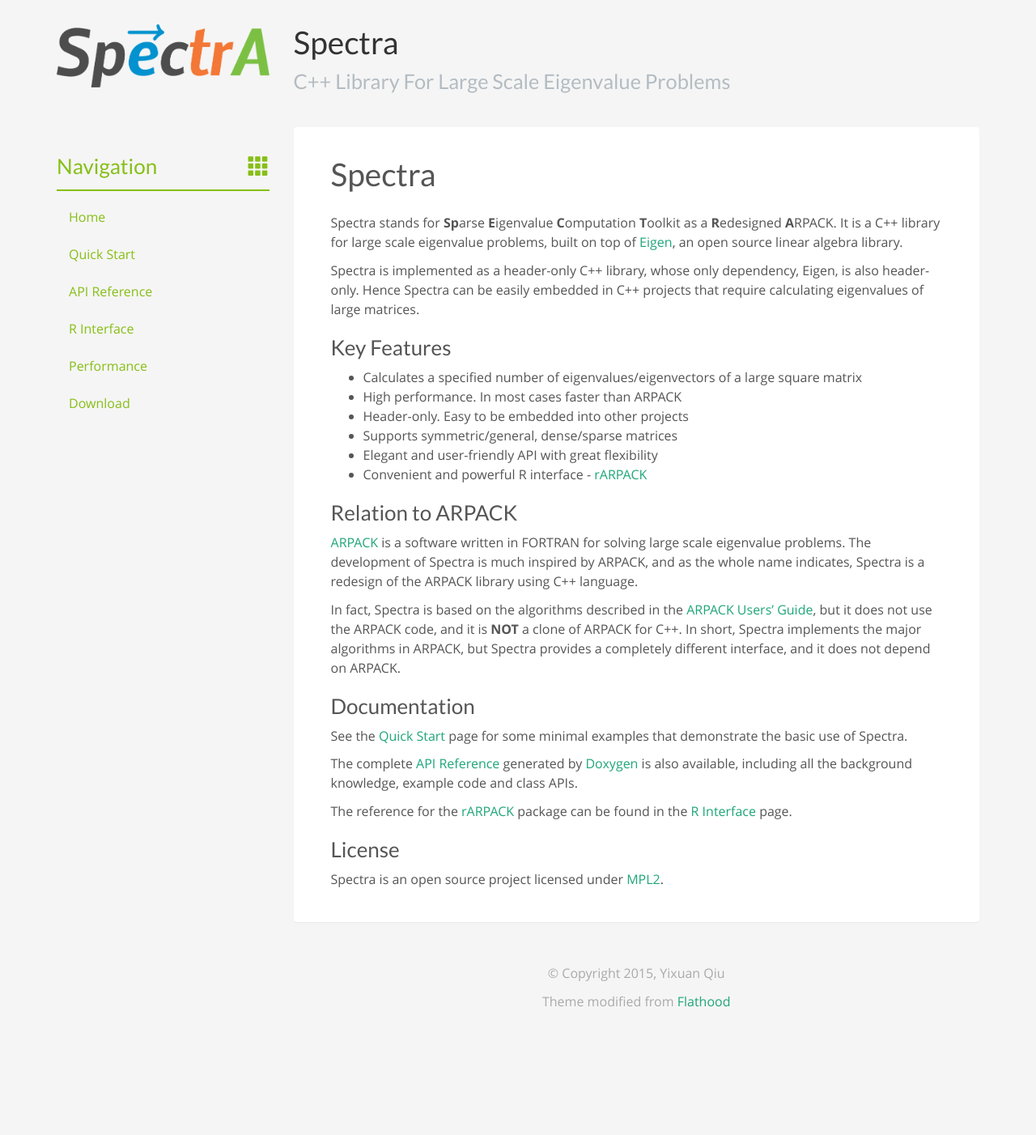
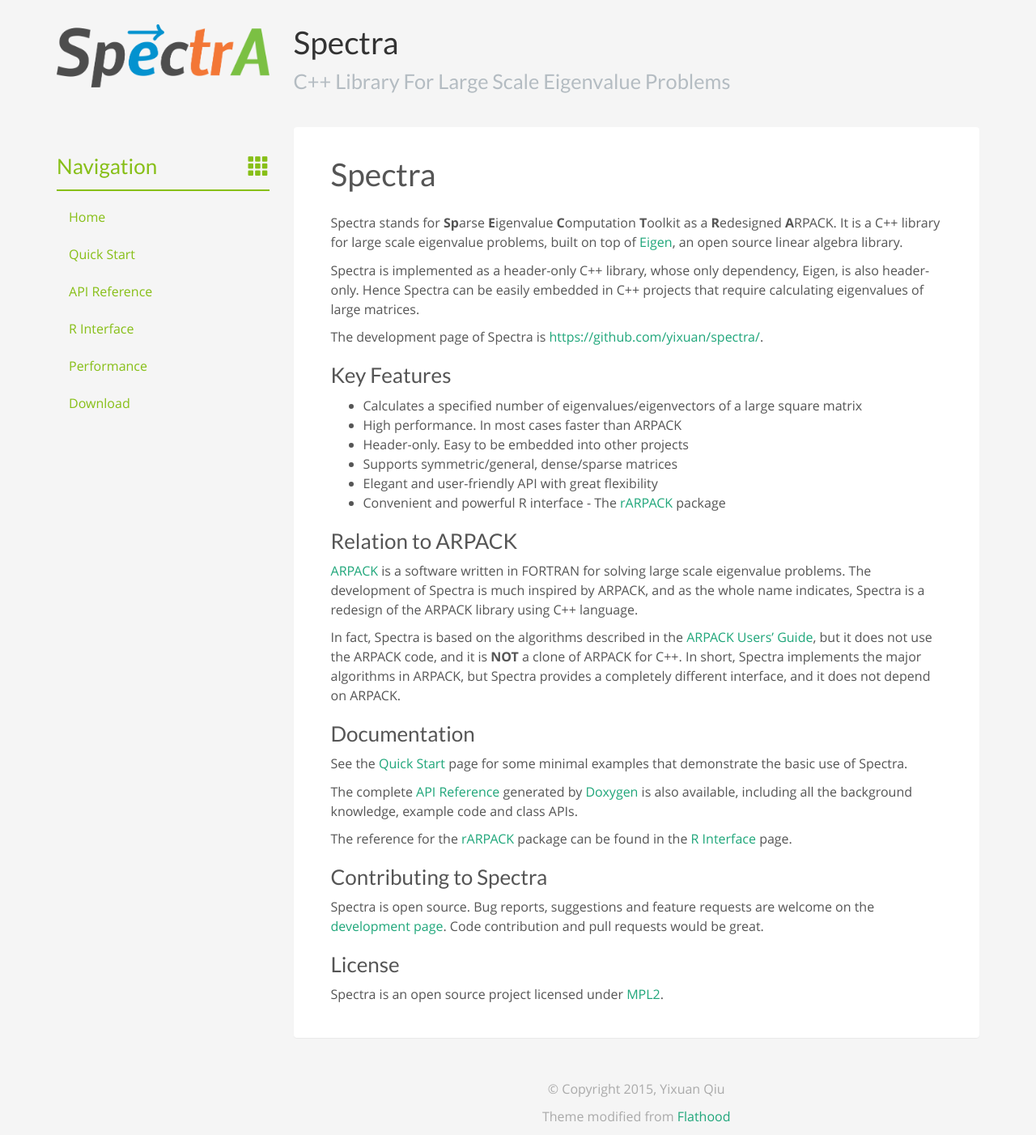
Before and after one commit to yixuan/spectra, a Jekyll site: the page built from index.md, in a window 1280 px wide. Shown: the whole page at 81% size. Built offline with Jekyll 4.4.1, drawn with Linux system fonts in a browser that asks for light colours; before the commit the page ends 1259 px from its top, so only the background shows below that.

Commit message:
development information

```diff
--- a/index.md
+++ b/index.md
@@ -13,6 +13,9 @@
 Eigen, is also header-only. Hence Spectra can be easily embedded in
 C++ projects that require calculating eigenvalues of large matrices.
 
+The development page of Spectra is
+[https://github.com/yixuan/spectra/](https://github.com/yixuan/spectra/).
+
 ### Key Features
 
 - Calculates a specified number of eigenvalues/eigenvectors of a large square matrix
@@ -20,7 +23,8 @@
 - Header-only. Easy to be embedded into other projects
 - Supports symmetric/general, dense/sparse matrices
 - Elegant and user-friendly API with great flexibility
-- Convenient and powerful R interface - [rARPACK](http://cran.r-project.org/package=rARPACK)
+- Convenient and powerful R interface - The [rARPACK](http://cran.r-project.org/package=rARPACK)
+package
 
 ### Relation to ARPACK
 
@@ -48,6 +52,12 @@
 The reference for the [rARPACK](http://cran.r-project.org/package=rARPACK) package
 can be found in the [R Interface](#) page.
 
+### Contributing to Spectra
+
+Spectra is open source. Bug reports, suggestions and feature requests are welcome
+on the [development page](https://github.com/yixuan/spectra/). Code contribution
+and pull requests would be great.
+
 ### License
 
 Spectra is an open source project licensed under
```
